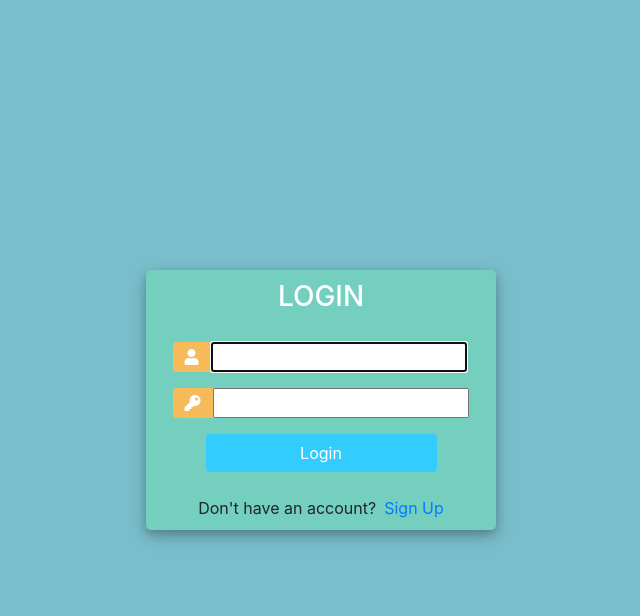
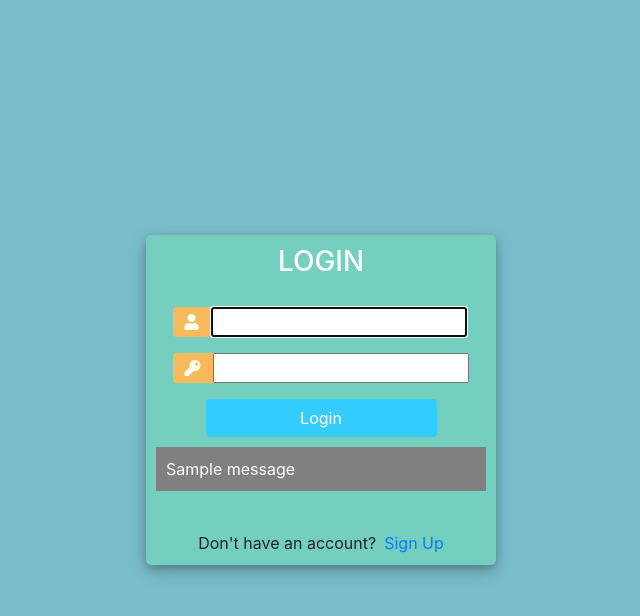
Before and after one commit to gl1tchyaf/Optimal-Transportation-System, a Django app: page /accounts/ in a window 1280 px wide. Shown: the top 616 px of the page, without its empty margins (319-959 px from the left). Run offline with Django 3.2, Linux system fonts and the light colour scheme; one stand-in notice (Sample message) is shown; some libraries are stand-ins or nearby versions.

Commit message:
login error fixed

```diff
--- a/ots/accounts/templates/accounts/login.html
+++ b/ots/accounts/templates/accounts/login.html
@@ -109,7 +109,9 @@
 					</form>
 
 				</div>
-
+				{% for message in messages %}
+					<p id="messages">{{message}}</p>
+				{% endfor %}
 				<div class="mt-4">
 					<div class="d-flex justify-content-center links">
 						Don't have an account? <a href="../signup/" class="ml-2">Sign Up</a>
--- a/ots/accounts/views.py
+++ b/ots/accounts/views.py
@@ -2,6 +2,7 @@ from django.http import HttpResponse
 from django.shortcuts import render, redirect
 from django.contrib.auth.forms import UserCreationForm, AuthenticationForm
 from django.contrib.auth import login, logout
+from django.contrib import messages
 # Create your views here.
 
 
@@ -28,7 +29,7 @@ def login_view(request):
             else:
                 return redirect('articles:list')
         else:
-            return HttpResponse("fuck")
+            messages.info(request,'Username or Password is incorrect')
 
     else:
         form = AuthenticationForm()
```
Also changed, not shown: ots/db.sqlite3.
